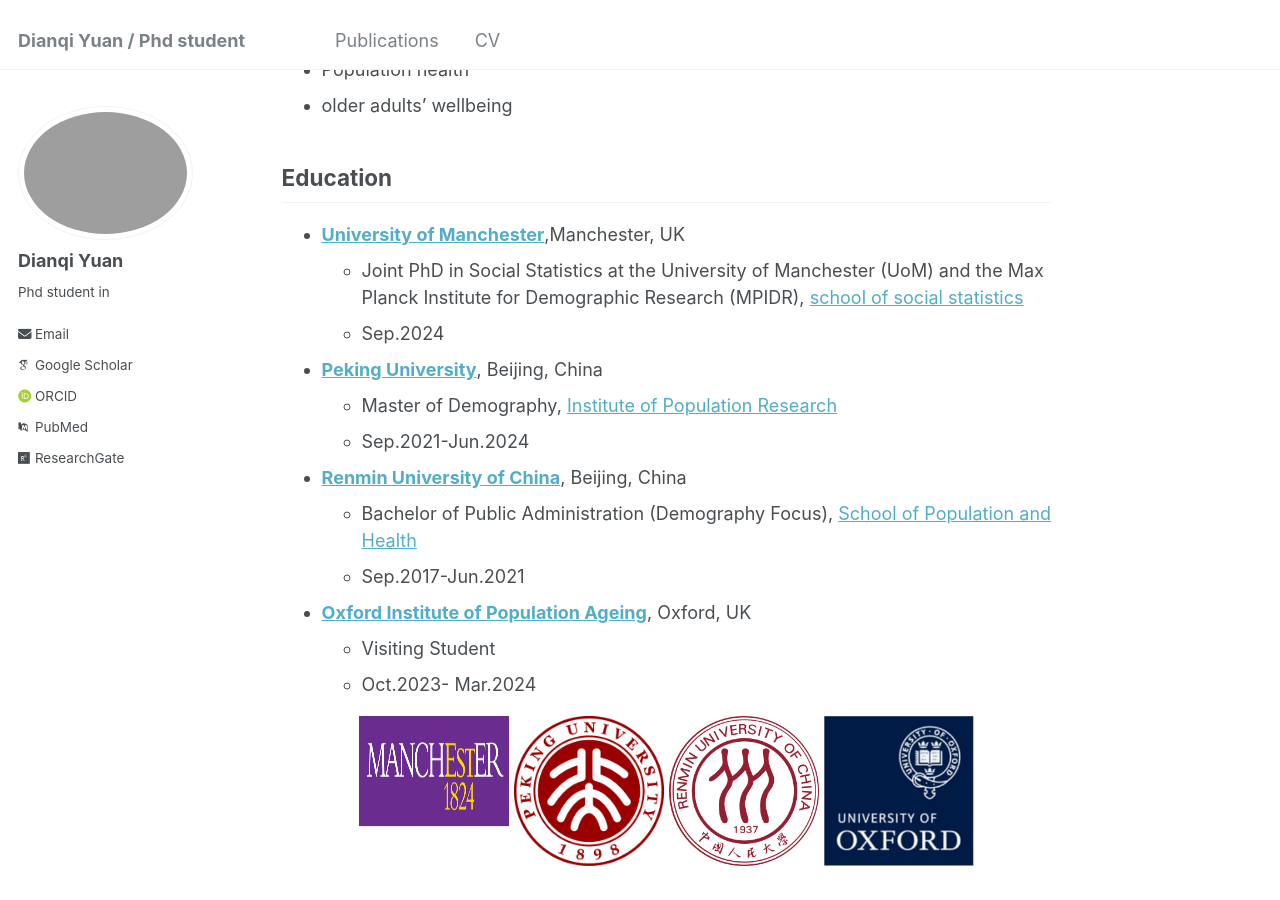
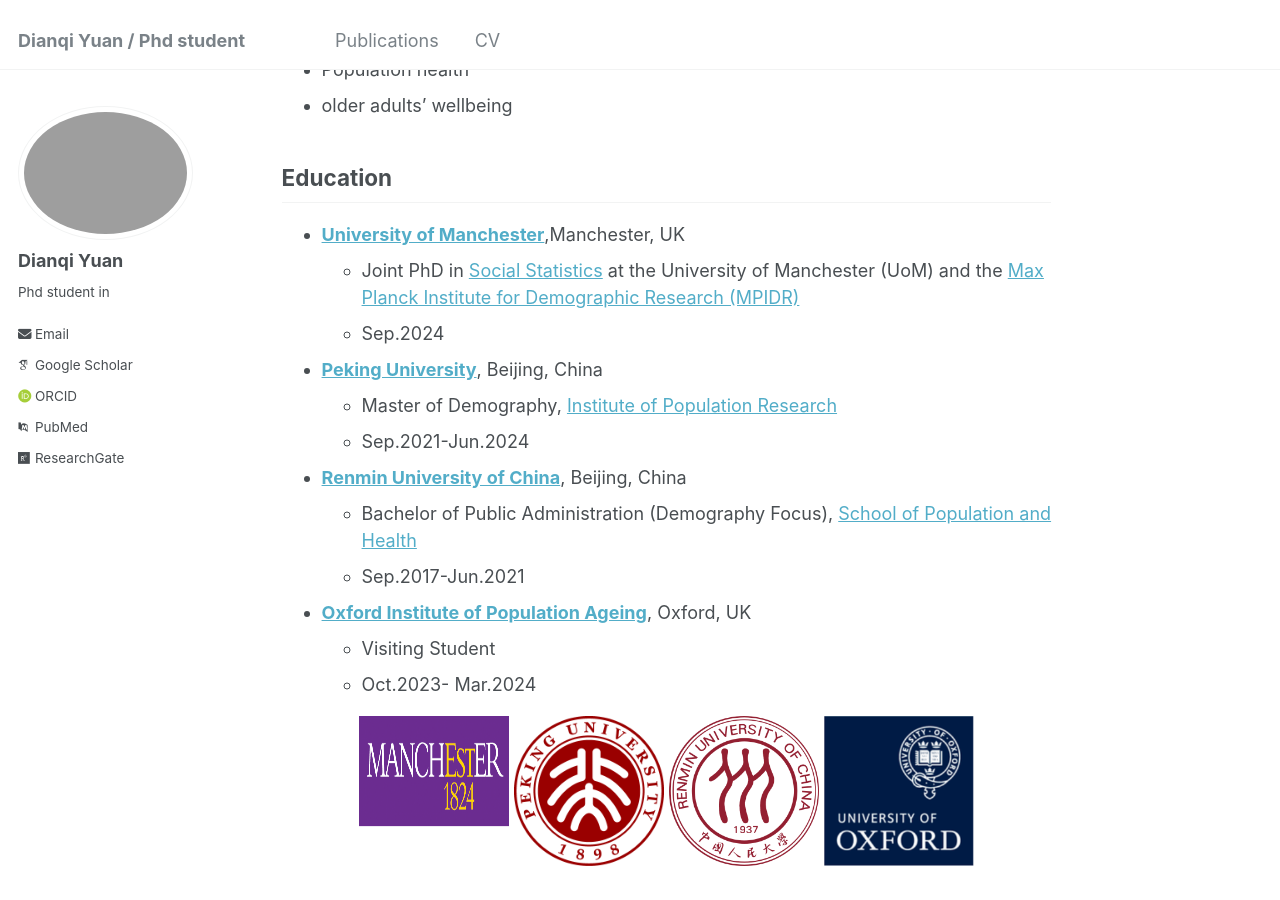
Before and after one commit to dianqi-yuan/dianqi-yuan.github.io, a Jekyll site: the page built from _pages/about.md, in a window 1280 px wide and 900 px high, scrolled down 352 px. Built offline with Jekyll 4.4.1, drawn with Linux system fonts in a browser that asks for light colours; some web fonts are replaced.

Commit message:
Update about.md

```diff
--- a/_pages/about.md
+++ b/_pages/about.md
@@ -19,7 +19,7 @@ Primary Interests
 Education
 ------
 - **[University of Manchester](https://www.manchester.ac.uk/)**,Manchester, UK
-  - Joint PhD in Social Statistics at the University of Manchester (UoM) and the Max Planck Institute for Demographic Research (MPIDR), [school of social statistics](https://www.socialsciences.manchester.ac.uk)
+  - Joint PhD in [Social Statistics](https://www.socialsciences.manchester.ac.uk)  at the University of Manchester (UoM) and the [Max Planck Institute for Demographic Research (MPIDR)](https://www.demogr.mpg.de/en)
   - Sep.2024
 
 - **[Peking University](https://english.pku.edu.cn/)**, Beijing, China
```
